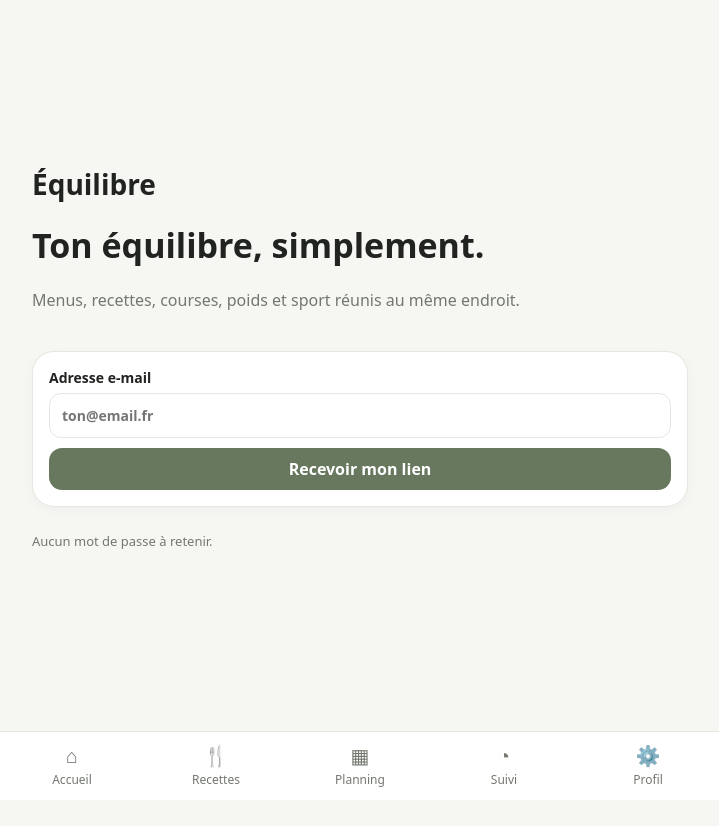
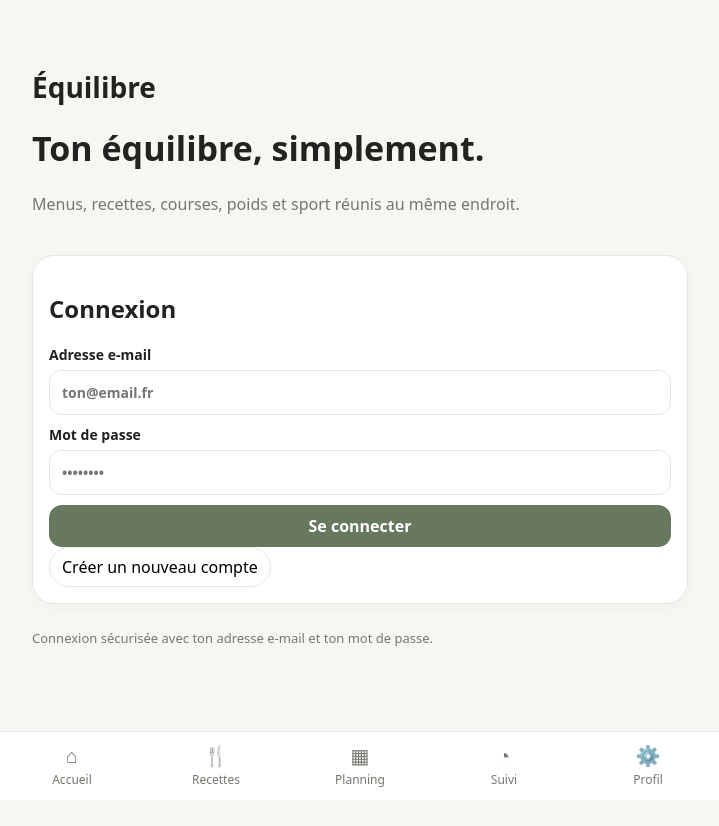
Before and after one commit to clement490/equilibre-app-v2, a Next.js app: page /auth in a window 1280 px wide. Shown: the top 826 px of the page, without its empty margins (280-999 px from the left). Built offline with nearby package versions, Linux system fonts and the light colour scheme.

Commit message:
Remplace Magic Link par connexion par mot de passe

```diff
--- a/app/auth/page.tsx
+++ b/app/auth/page.tsx
@@ -1,26 +1,121 @@
 'use client'
-import { Suspense, useState } from 'react'
-import { useSearchParams } from 'next/navigation'
+
+import { useState } from 'react'
 import { supabaseBrowser } from '@/lib/supabase-browser'
 
-function AuthContent() {
-  const params = useSearchParams()
+export default function Auth() {
   const [email, setEmail] = useState('')
-  const [sent, setSent] = useState(false)
+  const [password, setPassword] = useState('')
+  const [mode, setMode] = useState<'login' | 'signup'>('login')
   const [error, setError] = useState('')
+  const [loading, setLoading] = useState(false)
+
   async function submit(e: React.FormEvent) {
-    e.preventDefault(); setError('')
-    const { error } = await supabaseBrowser().auth.signInWithOtp({
+    e.preventDefault()
+    setError('')
+    setLoading(true)
+
+    const supabase = supabaseBrowser()
+
+    if (mode === 'login') {
+      const { error } = await supabase.auth.signInWithPassword({
+        email,
+        password,
+      })
+
+      if (error) {
+        setError('E-mail ou mot de passe incorrect.')
+        setLoading(false)
+        return
+      }
+
+      window.location.href = '/'
+      return
+    }
+
+    const { error } = await supabase.auth.signUp({
       email,
-      options: { emailRedirectTo: `${window.location.origin}/auth/callback?next=${encodeURIComponent(params.get('next') || '/')}` }
+      password,
     })
-    if (error) setError(error.message); else setSent(true)
+
+    if (error) {
+      setError(error.message)
+      setLoading(false)
+      return
+    }
+
+    window.location.href = '/'
   }
-  const queryError = params.get('error')
-  return <main className="authpage"><div className="authlogo">Équilibre</div><h1>Ton équilibre, simplement.</h1><p className="muted">Menus, recettes, courses, poids et sport réunis au même endroit.</p><div className="card authcard">{queryError && <p className="error">Le lien de connexion a expiré ou est invalide. Demande un nouveau lien.</p>}
-    {sent ? <><div className="bigemoji">✉️</div><h2>Regarde ta boîte mail</h2><p className="muted">Un lien de connexion vient d'être envoyé à <strong>{email}</strong>.</p></> : <form className="form" onSubmit={submit}><label>Adresse e-mail<input type="email" required placeholder="ton@email.fr" value={email} onChange={e=>setEmail(e.target.value)} /></label><button className="btn">Recevoir mon lien</button>{error && <p className="error">{error}</p>}</form>}
-  </div><p className="muted small">Aucun mot de passe à retenir.</p></main>
+
+  return (
+    <main className="authpage">
+      <div className="authlogo">Équilibre</div>
+
+      <h1>Ton équilibre, simplement.</h1>
+
+      <p className="muted">
+        Menus, recettes, courses, poids et sport réunis au même endroit.
+      </p>
+
+      <div className="card authcard">
+        <h2>{mode === 'login' ? 'Connexion' : 'Créer mon compte'}</h2>
+
+        <form className="form" onSubmit={submit}>
+          <label>
+            Adresse e-mail
+            <input
+              type="email"
+              required
+              autoComplete="email"
+              placeholder="ton@email.fr"
+              value={email}
+              onChange={e => setEmail(e.target.value)}
+            />
+          </label>
+
+          <label>
+            Mot de passe
+            <input
+              type="password"
+              required
+              minLength={6}
+              autoComplete={
+                mode === 'login' ? 'current-password' : 'new-password'
+              }
+              placeholder="••••••••"
+              value={password}
+              onChange={e => setPassword(e.target.value)}
+            />
+          </label>
+
+          <button className="btn" disabled={loading}>
+            {loading
+              ? 'Chargement…'
+              : mode === 'login'
+                ? 'Se connecter'
+                : 'Créer mon compte'}
+          </button>
+
+          {error && <p className="error">{error}</p>}
+        </form>
+
+        <button
+          type="button"
+          className="pill"
+          onClick={() => {
+            setMode(mode === 'login' ? 'signup' : 'login')
+            setError('')
+          }}
+        >
+          {mode === 'login'
+            ? 'Créer un nouveau compte'
+            : 'J’ai déjà un compte'}
+        </button>
+      </div>
+
+      <p className="muted small">
+        Connexion sécurisée avec ton adresse e-mail et ton mot de passe.
+      </p>
+    </main>
+  )
 }
-
-
-export default function Auth() { return <Suspense fallback={<main className="authpage"><div className="authlogo">Équilibre</div><p className="muted">Chargement…</p></main>}><AuthContent /></Suspense> }
```
